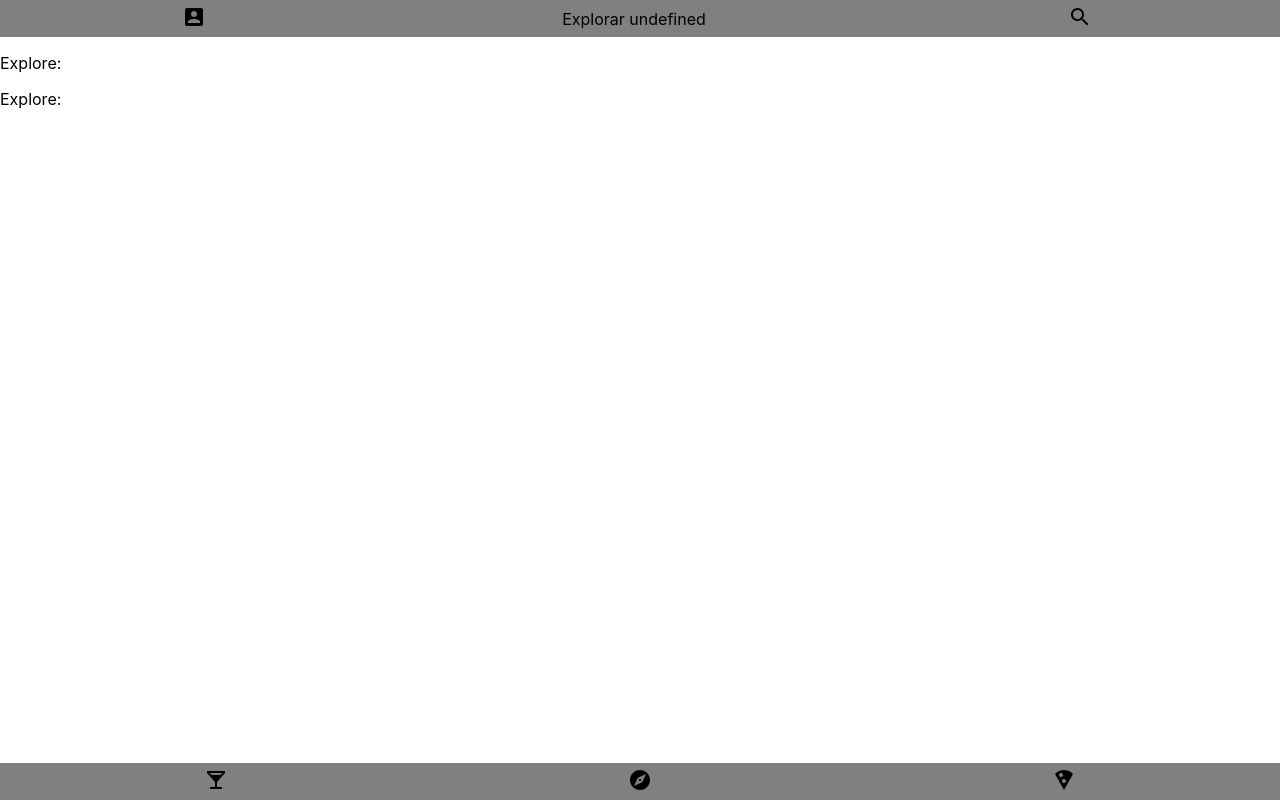
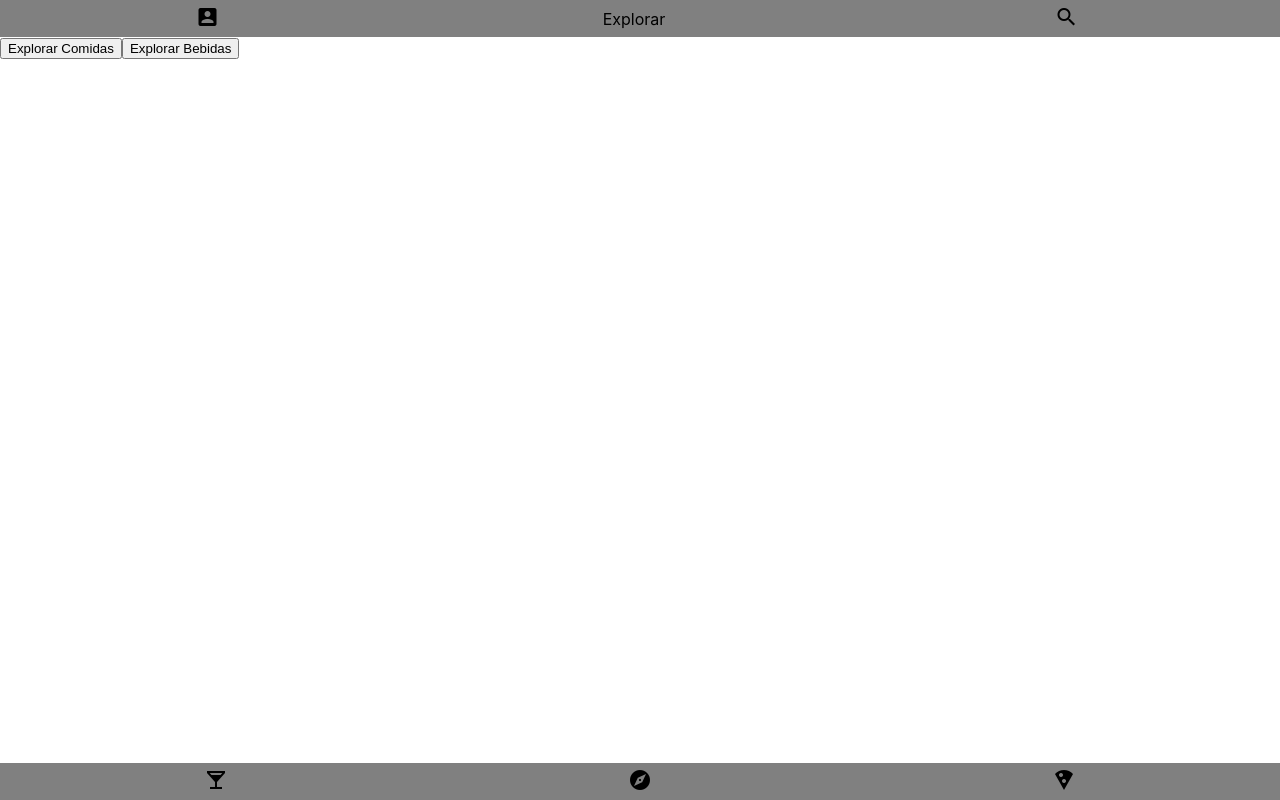
Before and after one commit to tryber/sd-02-block19-recipes-app-4, a React (Create React App) app: page /explorar in a window 1280 px wide. Built offline with nearby package versions, Linux system fonts and the light colour scheme.

Commit message:
inital page explore

```diff
--- /dev/null
+++ b/src/pages/Explore/components/BtnExplore.js
@@ -0,0 +1,19 @@
+import React, { useContext, useEffect } from 'react';
+import { useHistory } from 'react-router-dom';
+
+const BtnExplore = () => {
+  const history = useHistory();
+
+  const changeRoute = (route) => {
+    history.push(`/explorar/${route}`);
+  };
+
+  return (
+    <div>
+      <button onClick={()=> changeRoute('comidas')}>Explorar Comidas</button>
+      <button onClick={()=> changeRoute('bebidas')}>Explorar Bebidas</button>
+    </div>
+  );
+};
+
+export default BtnExplore;
--- a/src/pages/Explore/index.jsx
+++ b/src/pages/Explore/index.jsx
@@ -1,20 +1,24 @@
-import React, { useContext } from 'react';
+import React, { useContext, useEffect } from 'react';
 import { useParams } from 'react-router-dom';
 import RecipeAppContext from '../../context/Context';
 import Header from '../../components-global/Header';
+import BtnExplore from './components/BtnExplore';
 import Footer from '../../components-global/Footer';
 
 const Explore = () => {
-  const context = useContext(RecipeAppContext);
-  const { type, kindOfRecipe } = useParams();
 
-  console.log(context);
+  const { type } = useParams();
+
+  console.log(type)
+
+  const { results: [data, setData] } = useContext(RecipeAppContext);
+
+  useEffect(() => { setData('themealdb') }, []);
 
   return (
     <div>
-      <Header title={`Explorar ${type}`} hasSearchBar />
-      <p>Explore: {type}</p>
-      <p>Explore: {kindOfRecipe}</p>
+      <Header title={`Explorar`} hasSearchBar />
+      {!type && <BtnExplore />}
       <Footer />
     </div>
   );
```
Also changed, not shown: 1 other file (tests, documents, lock files or other folders).
